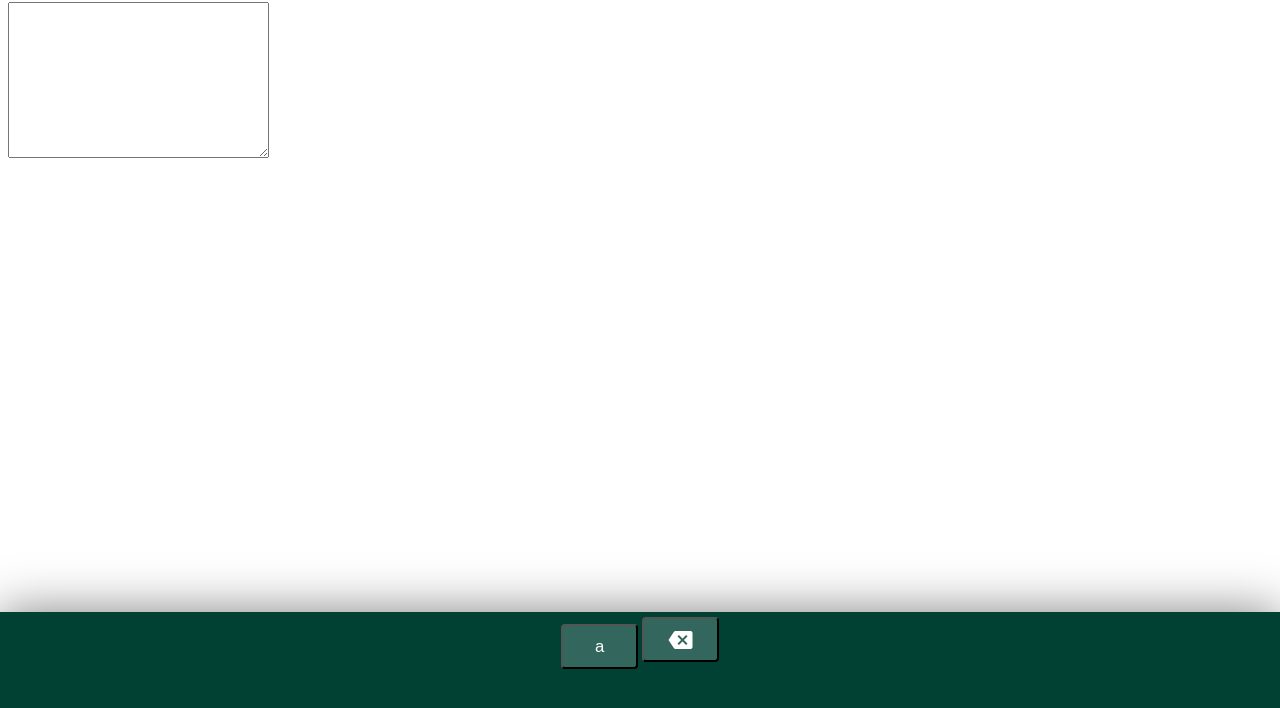
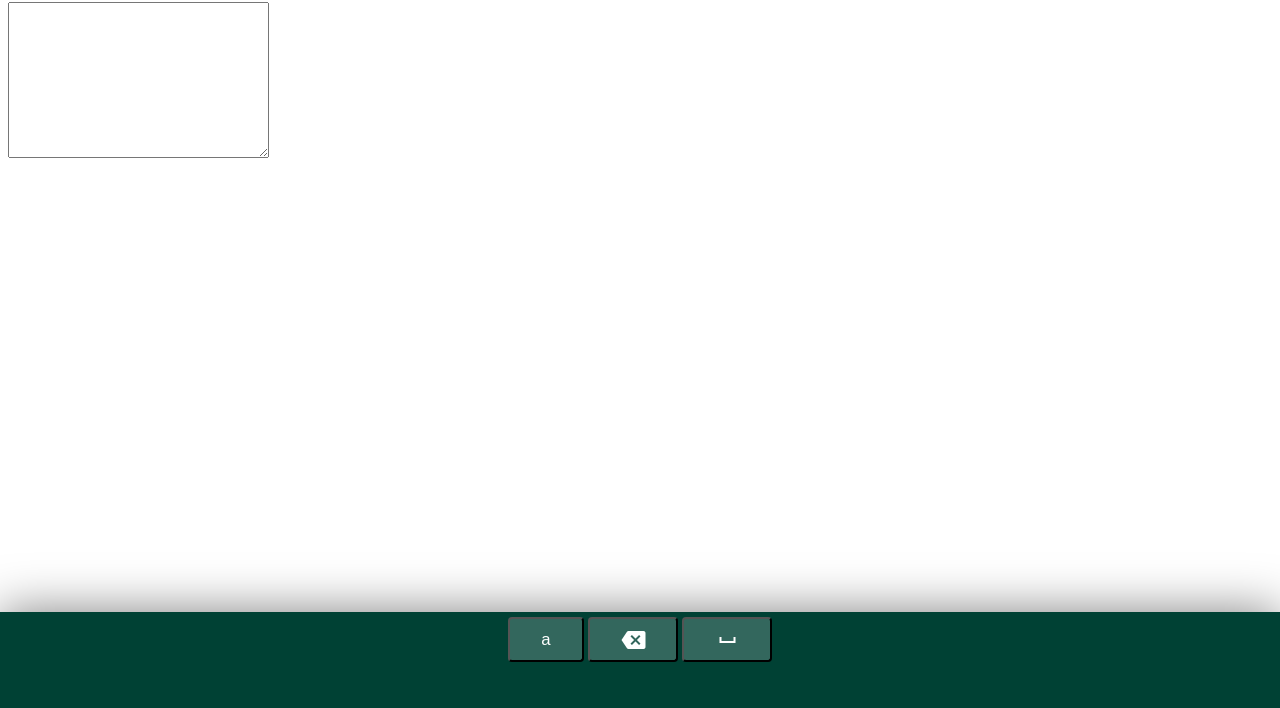
Before and after one commit to VanoKi/virtual-keyboard, a plain HTML site: page index.html in a window 1280 px wide. Shown: the part 78-786 px from the top of the page. Drawn offline with Linux system fonts and the light colour scheme.

Commit message:
feat: add space_bar

```diff
--- a/index.html
+++ b/index.html
@@ -25,8 +25,11 @@
   <div class="keyboard">
     <div class="keyboard__keys">
       <button type="button" class="keyboard__key">a</button>
-      <button type="button" class="keyboard__key">
+      <button type="button" class="keyboard__key keyboard__key--wide">
         <i class="material-icons">backspace</i>
+      </button>
+      <button type="button" class="keyboard__key keyboard__key--wide">
+        <i class="material-icons">space_bar</i>
       </button>
     </div>
   </div>
--- a/style.css
+++ b/style.css
@@ -72,4 +72,16 @@
   display: inline-flex;
   align-items: center;
   justify-content: center;
+  vertical-align: top;
+  padding: 0;
+  -webkit-tap-highlight-color: transparent;
+  position: relative;
 }
+
+.keyboard__key:active {
+  background: rgba(255, 255, 255, 0.12);
+}
+
+.keyboard__key--wide{
+  width: 12%;
+}
```
